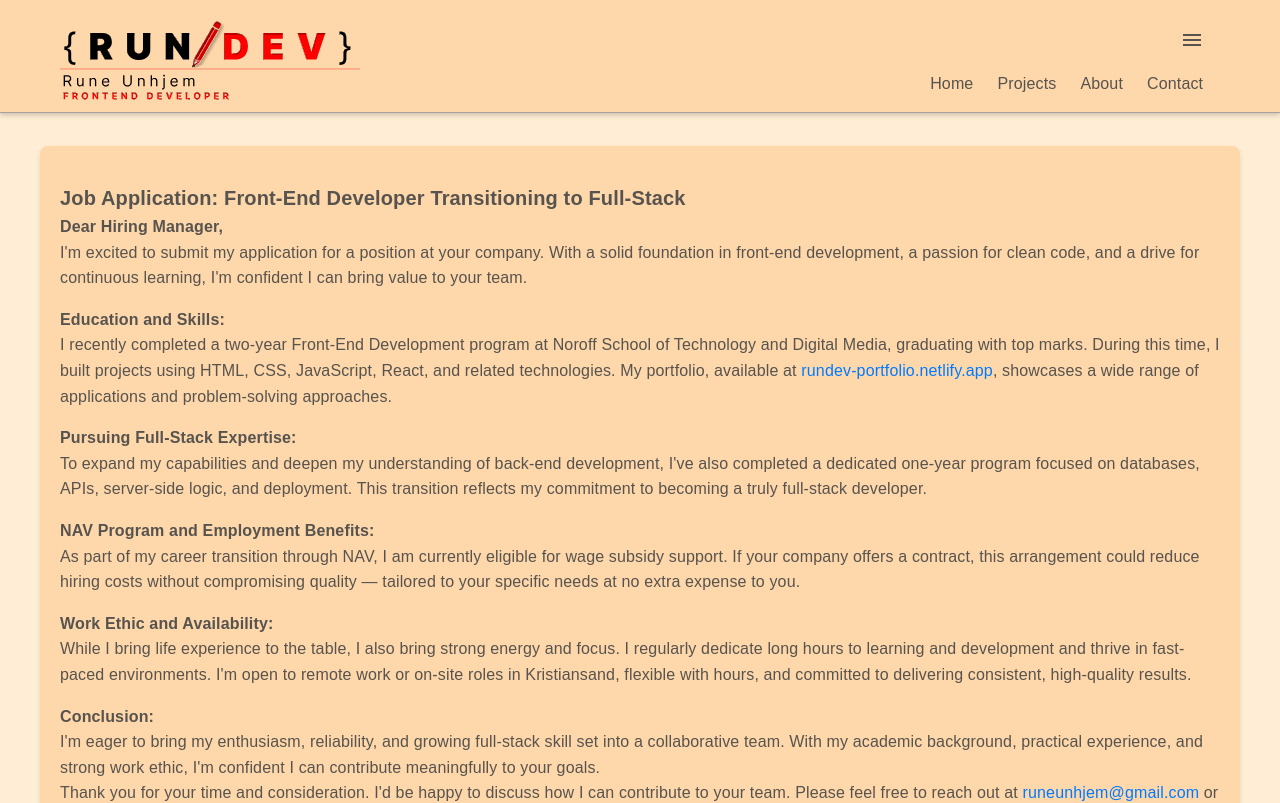
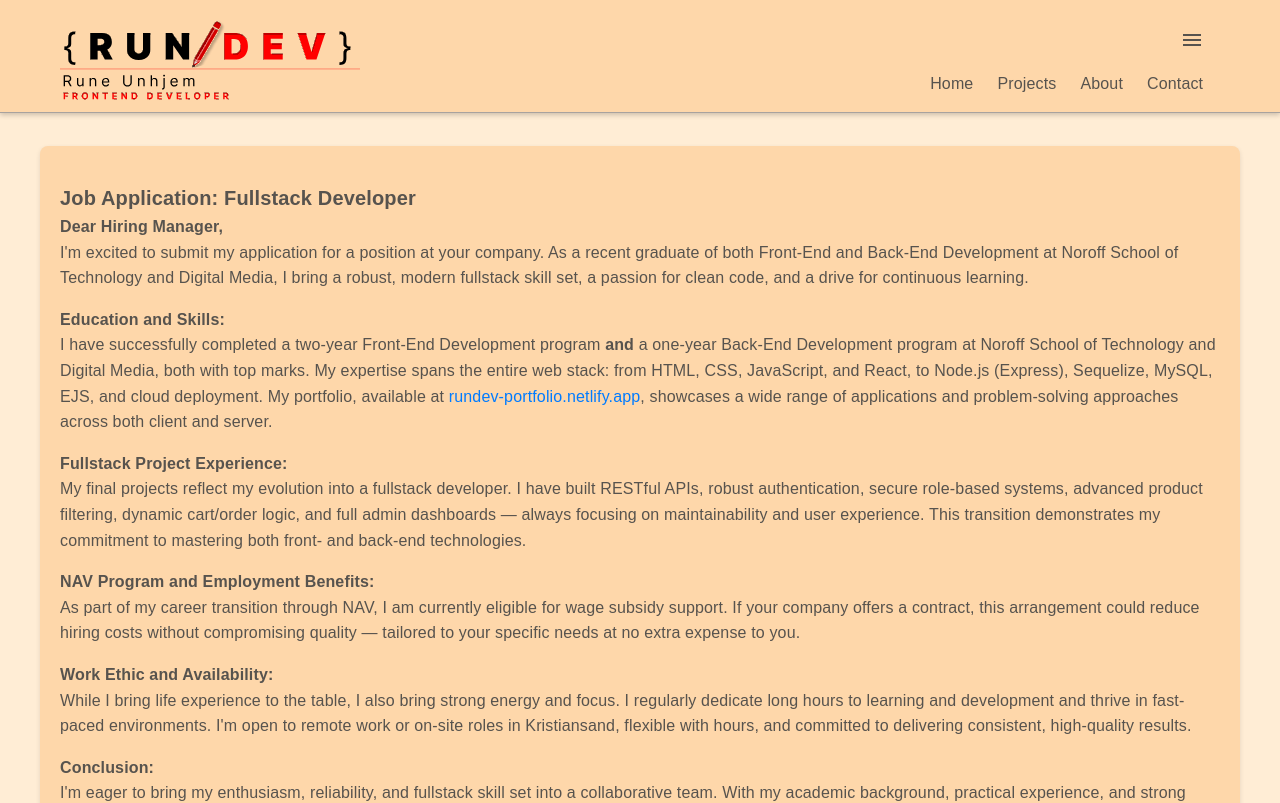
Before and after one commit to runeunhjem/portfolio-2, a React (Vite) app: page /application in a window 1280 px wide. Shown: the top 803 px of the page. Built offline with nearby package versions, Linux system fonts and the light colour scheme; a web font is replaced by a local one.

Commit message:
Update Job Application Page

```diff
--- a/src/pages/ApplicationPage/index.jsx
+++ b/src/pages/ApplicationPage/index.jsx
@@ -18,7 +18,7 @@ const ApplicationPage = () => {
       }}
     >
       <h2 style={{ fontWeight: "bold", marginTop: "1rem", fontSize: "20px" }}>
-        Job Application: Front-End Developer Transitioning to Full-Stack
+        Job Application: Fullstack Developer
       </h2>
 
       <p>
@@ -27,19 +27,22 @@ const ApplicationPage = () => {
 
       <p>
         I&apos;m excited to submit my application for a position at your
-        company. With a solid foundation in front-end development, a passion for
-        clean code, and a drive for continuous learning, I&apos;m confident I
-        can bring value to your team.
+        company. As a recent graduate of both Front-End and Back-End Development
+        at Noroff School of Technology and Digital Media, I bring a robust,
+        modern fullstack skill set, a passion for clean code, and a drive for
+        continuous learning.
       </p>
 
       <h3 style={{ fontWeight: "bold", marginTop: "1rem" }}>
         Education and Skills:
       </h3>
       <p>
-        I recently completed a two-year Front-End Development program at Noroff
-        School of Technology and Digital Media, graduating with top marks.
-        During this time, I built projects using HTML, CSS, JavaScript, React,
-        and related technologies. My portfolio, available at{" "}
+        I have successfully completed a two-year Front-End Development program{" "}
+        <strong>and</strong> a one-year Back-End Development program at Noroff
+        School of Technology and Digital Media, both with top marks. My
+        expertise spans the entire web stack: from HTML, CSS, JavaScript, and
+        React, to Node.js (Express), Sequelize, MySQL, EJS, and cloud
+        deployment. My portfolio, available at{" "}
         <a
           href="https://rundev-portfolio.netlify.app/"
           target="_blank"
@@ -48,18 +51,20 @@ const ApplicationPage = () => {
         >
           rundev-portfolio.netlify.app
         </a>
-        , showcases a wide range of applications and problem-solving approaches.
+        , showcases a wide range of applications and problem-solving approaches
+        across both client and server.
       </p>
 
       <h3 style={{ fontWeight: "bold", marginTop: "1rem" }}>
-        Pursuing Full-Stack Expertise:
+        Fullstack Project Experience:
       </h3>
       <p>
-        To expand my capabilities and deepen my understanding of back-end
-        development, I&apos;ve also completed a dedicated one-year program
-        focused on databases, APIs, server-side logic, and deployment. This
-        transition reflects my commitment to becoming a truly full-stack
-        developer.
+        My final projects reflect my evolution into a fullstack developer. I
+        have built RESTful APIs, robust authentication, secure role-based
+        systems, advanced product filtering, dynamic cart/order logic, and full
+        admin dashboards — always focusing on maintainability and user
+        experience. This transition demonstrates my commitment to mastering both
+        front- and back-end technologies.
       </p>
 
       <h3 style={{ fontWeight: "bold", marginTop: "1rem" }}>
@@ -85,10 +90,10 @@ const ApplicationPage = () => {
 
       <h3 style={{ fontWeight: "bold", marginTop: "1rem" }}>Conclusion:</h3>
       <p>
-        I&apos;m eager to bring my enthusiasm, reliability, and growing
-        full-stack skill set into a collaborative team. With my academic
-        background, practical experience, and strong work ethic, I&apos;m
-        confident I can contribute meaningfully to your goals.
+        I&apos;m eager to bring my enthusiasm, reliability, and fullstack skill
+        set into a collaborative team. With my academic background, practical
+        experience, and strong work ethic, I&apos;m confident I can contribute
+        meaningfully to your goals.
       </p>
 
       <p>
```
